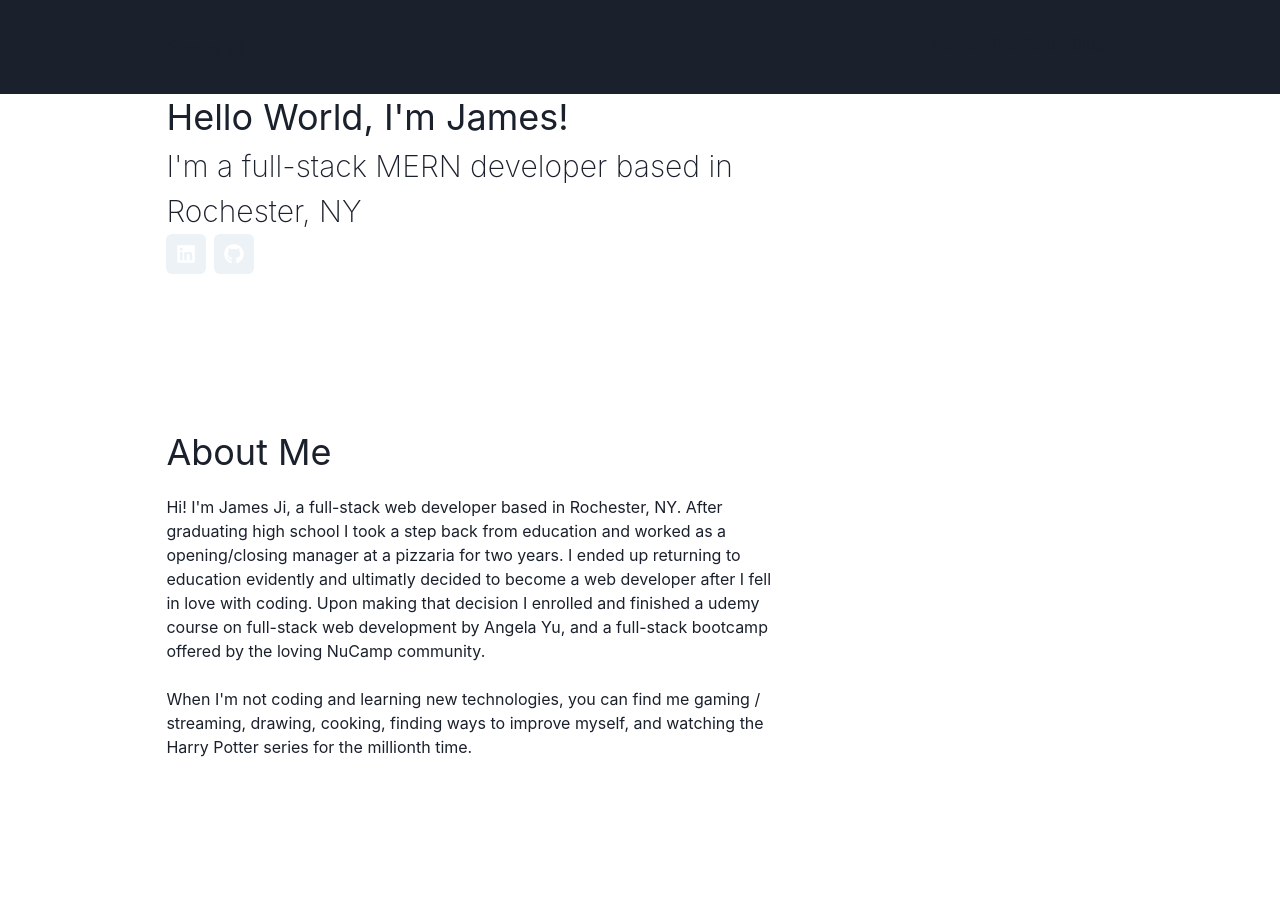
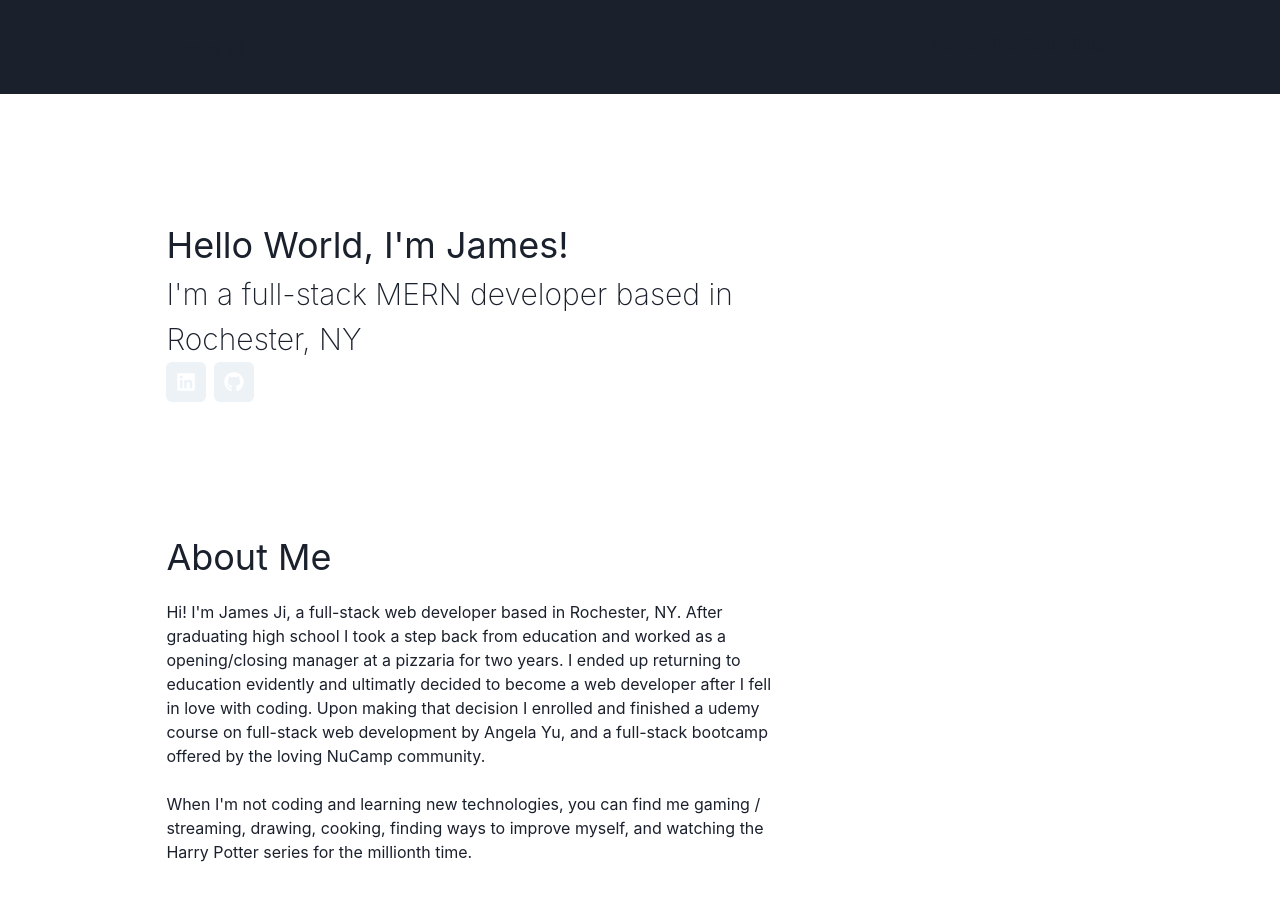
Before and after one commit to Sannnji/next-blog-portfolio, a Next.js app: page / in a window 1280 px wide. Shown: the top 900 px of the page. Before the commit the page ends 849 px from the top, so only its background shows below. Built offline with nearby package versions, Linux system fonts and the light colour scheme.

Commit message:
static marginY

```diff
--- a/components/PageTitle.js
+++ b/components/PageTitle.js
@@ -3,7 +3,7 @@ import { FaGithub, FaLinkedin } from "react-icons/fa";
 
 export const PageTitle = ({ title, subtitle }) => {
   return (
-    <Box width={{ base: "80%", md: "65%" }} mb="16%">
+    <Box width={{ base: "80%", md: "65%" }} my={32}>
       <Text fontSize={{ base: "3xl", md: "4xl" }}>{title}</Text>
       <Text fontSize={{ base: "2xl", md: "3xl" }} fontWeight="thin">
         {subtitle}
```
